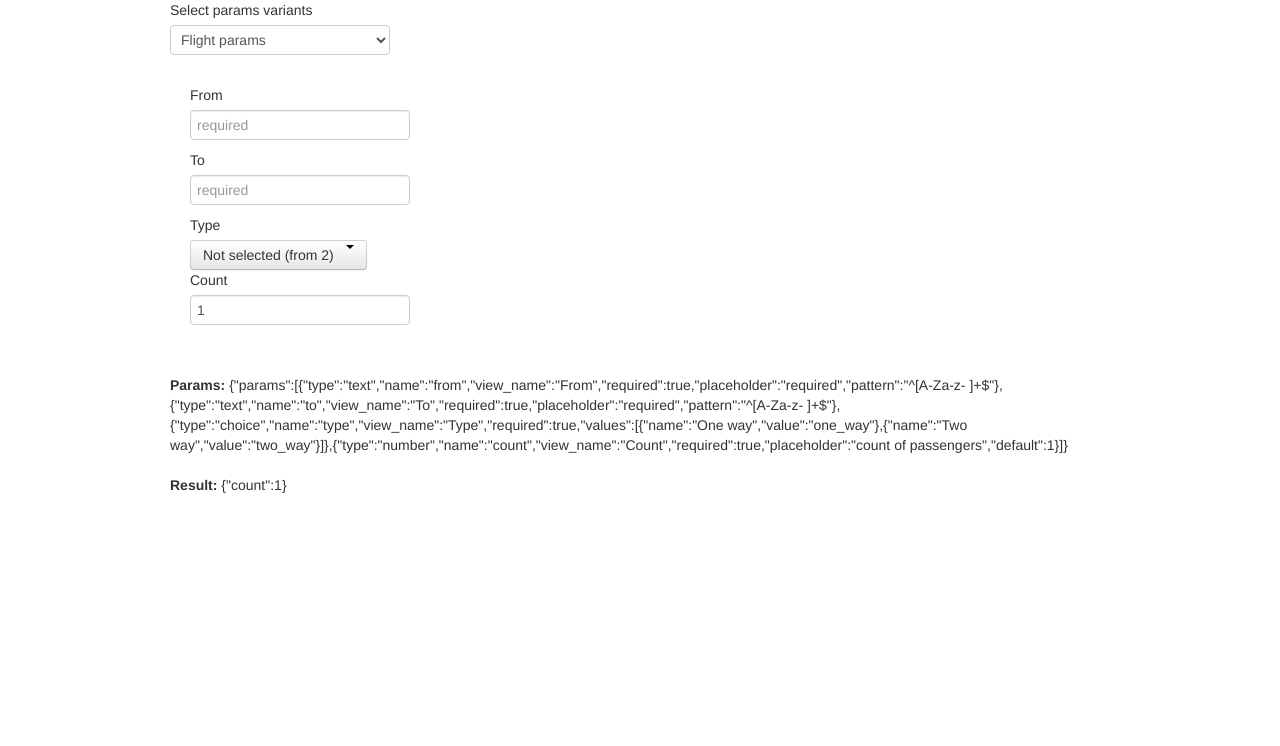
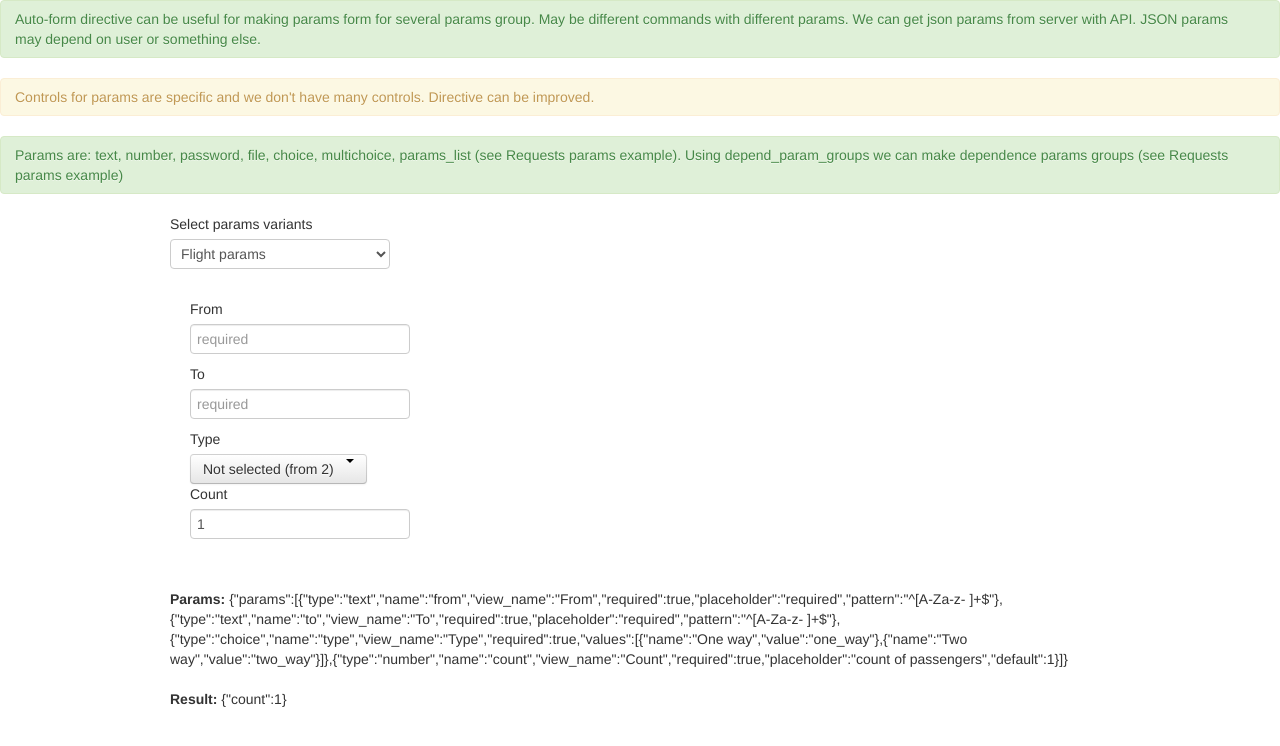
Before and after one commit to mordvin-denis/angular-directives, a plain HTML site: page ui-auto-form/index.html in a window 1280 px wide. Drawn offline with Linux system fonts and the light colour scheme.

Commit message:
link to auto-form sample, some help messages in auto-form sample

```diff
--- a/ui-auto-form/index.html
+++ b/ui-auto-form/index.html
@@ -118,6 +118,19 @@
     </script>
 </head>
 <body ng-controller="AutoFormSampleCtrl">
+
+	<div class="alert alert-success" >
+		Auto-form directive can be useful for making params form for several params group. May be different commands with different params.
+		We can get json params from server with API. JSON params may depend on user or something else.
+	</div>
+	<div class="alert alert-warning" >
+		Controls for params are specific and we don't have many controls. Directive can be improved.
+	</div>
+	<div class="alert alert-success" >
+		Params are: text, number, password, file, choice, multichoice, params_list (see Requests params example).
+		Using depend_param_groups we can make dependence params groups (see Requests params example)
+	</div>
+
 	<div class="container">
 		<div class="form-group">
 			<label for="paramsType" class="col-sm-3 control-label">Select params variants</label>
```
Also changed, not shown: index.html (+3 -0 lines).
